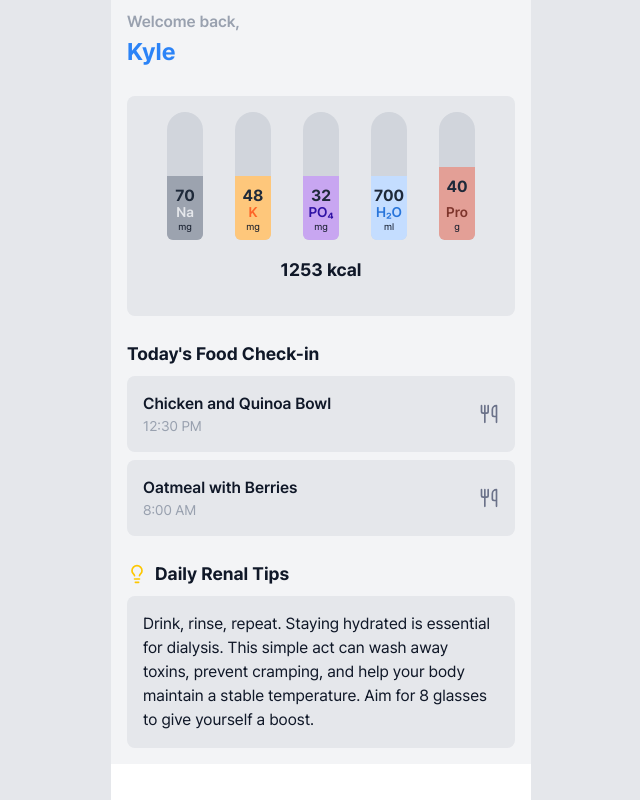
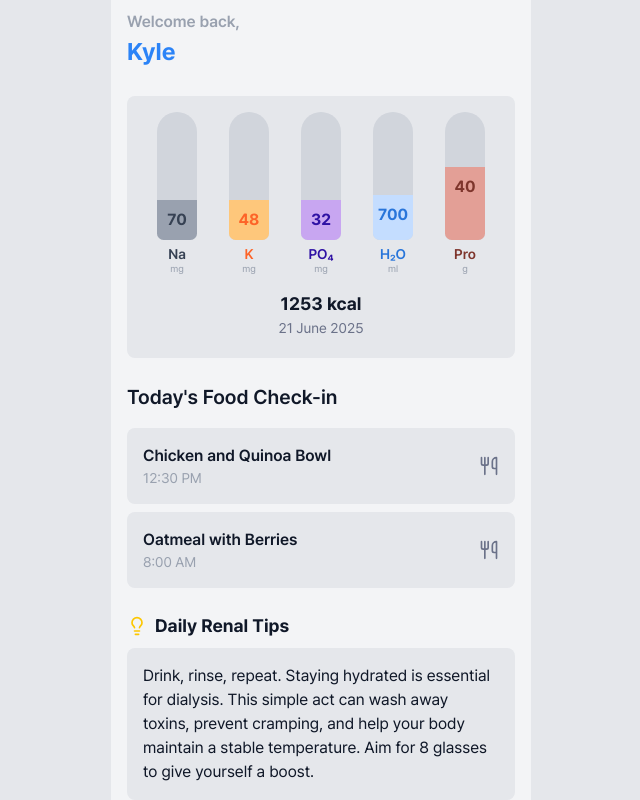
Before and after one commit to metamatong/renal-guard-client, a React (Vite) app: page /dashboard in a window 1280 px wide. Shown: the top 800 px of the page, without its empty margins (319-959 px from the left). Built offline with nearby package versions, Linux system fonts and the light colour scheme.

Commit message:
refactor: finish nutrition dashboard at the top

```diff
--- a/src/pages/Dashboard/index.tsx
+++ b/src/pages/Dashboard/index.tsx
@@ -41,24 +41,34 @@ const toPercent = (val: number, ref: number) =>
 const Dashboard: React.FC = () => {
   const navigate = useNavigate();
 
-  /* ---------- GNB props (landing style) ---------- */
   const auth = useSelector((state: RootState) => state.auth);
   const gnbProps = useMemo<GnbProps>(() => ({pageKind: 'logged-in'}), [auth.user]);
+
+  const todayStr = useMemo(
+    () =>
+      new Intl.DateTimeFormat('en-GB', {
+        day: 'numeric',
+        month: 'long',
+        year: 'numeric',
+      }).format(new Date()),
+    []
+  );
 
   return (
     <PageWrapper gnbProps={gnbProps} extraComponents={{hasFooter: true, hasBottomNavigation: false}}>
       <div className='min-h-[calc(100vh-256px)] w-full bg-gray-100 text-gray-900'>
         <main className='p-4'>
           {/* ── Nutrient Summary ─────────────────────────────────────────────── */}
-          <section className='mb-6 rounded-lg bg-gray-200 p-4'>
-            <div className='flex justify-center gap-[2em] text-center'>
+
+          <section className="mb-6 rounded-lg bg-gray-200 p-4">
+            <div className="flex justify-center gap-[2em] text-center">
               {[
                 {
                   key: 'sodium',
                   symbol: 'Na',
                   unit: 'mg',
-                  barColor: 'bg-[#9CA3AF]',
-                  symbolColor: 'text-[#E5E7EB]'
+                  barColor: 'bg-gray-400',
+                  symbolColor: 'text-gray-700'
                 },
                 {
                   key: 'potassium',
@@ -88,42 +98,38 @@ const Dashboard: React.FC = () => {
                   barColor: 'bg-[#E39F96]',
                   symbolColor: 'text-[#7E352C]'
                 }
-              ].map(({key, symbol, unit, barColor, symbolColor}) => {
+              ].map(({ key, symbol, unit, barColor, symbolColor }) => {
                 const value =
                   mockUserData.nutrients[key as keyof typeof mockUserData.nutrients];
                 const ref =
                   mockUserData.reference[key as keyof typeof mockUserData.reference];
 
                 return (
-                  <div key={key} className='flex w-[2.25em] flex-col items-center'>
+                  <div key={key} className="flex w-[2.5em] flex-col items-center">
                     {/* pill-shaped bar */}
-                    <div className='relative h-32 w-9 overflow-hidden rounded-t-[1.5em] rounded-b-[0.5em] bg-gray-300'>
+                    <div className="relative h-32 w-full overflow-hidden rounded-t-[1.5em] rounded-b-[0.5em] bg-gray-300">
                       {/* fill */}
                       <div
                         className={clsx(
                           'absolute bottom-0 left-0 w-full transition-all',
-                          'min-h-[4em]',
+                          'min-h-[2.5em]',
                           barColor
                         )}
-                        style={{height: toPercent(value, ref)}}
+                        style={{ height: toPercent(value, ref) }}
                       >
                         {/* numeric value */}
-                        <span className='absolute top-2 left-1/2 -translate-x-1/2 text-base font-bold text-gray-800'>
+                        <span className={clsx('absolute top-2 left-1/2 -translate-x-1/2 text-base font-bold', symbolColor)}>
                           {value}
                         </span>
                       </div>
-                      {/* symbol + unit, stacked */}
-                      <div className='absolute bottom-2 left-1/2 -translate-x-1/2 flex flex-col items-center leading-none'>
-                        <span
-                          className={clsx(
-                            'text-sm font-semibold',
-                            symbolColor
-                          )}
-                        >
-                          {symbol}
-                        </span>
-                        <span className='text-[0.6rem] text-gray-900'>{unit}</span>
-                      </div>
+                    </div>
+
+                    {/* symbol + unit */}
+                    <div className="mt-1 flex flex-col items-center leading-none">
+                      <span className={clsx('text-sm font-semibold', symbolColor)}>
+                        {symbol}
+                      </span>
+                      <span className="text-[0.6rem] text-gray-400">{unit}</span>
                     </div>
                   </div>
                 );
@@ -131,14 +137,15 @@ const Dashboard: React.FC = () => {
             </div>
 
             {/* total cals */}
-            <div className='my-4 flex items-center justify-center'>
-              <p className='text-lg font-bold'>{mockUserData.calories} kcal</p>
+            <div className="mt-4 mb-1 flex flex-col items-center justify-center">
+              <p className="text-lg font-bold">{mockUserData.calories} kcal</p>
+              <p className="text-sm text-gray-500">{todayStr}</p>
             </div>
           </section>
 
           {/* Today's Food Check-in */}
-          <section className='mb-6'>
-            <h2 className='mb-2 text-lg font-bold'>Today&apos;s Food Check-in</h2>
+          <section className='flex flex-col gap-[0.5em] mb-6'>
+            <span className='mb-2 text-[1.25em] font-semibold'>Today&apos;s Food Check-in</span>
             <div className='space-y-2'>
               {mockUserData.meals.map((meal) => (
                 <div
```
